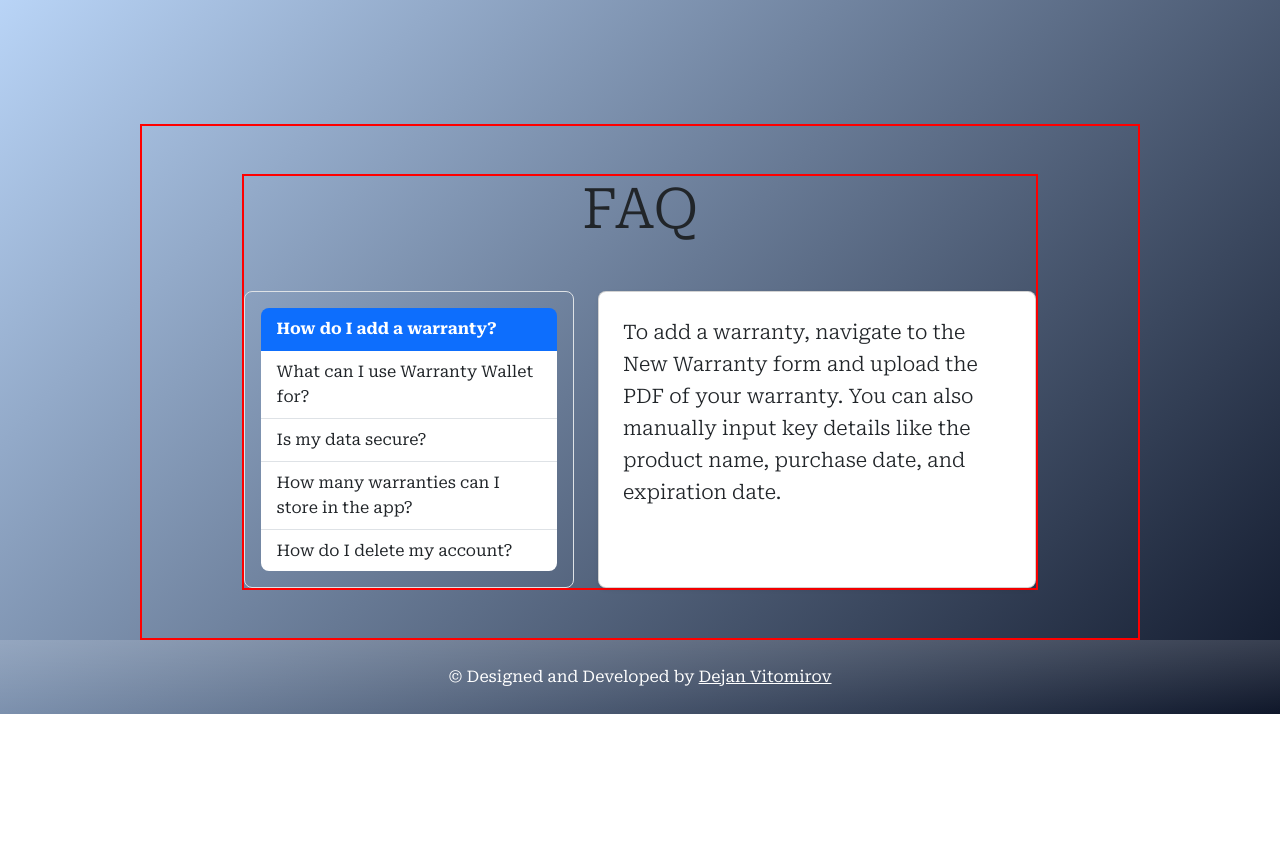
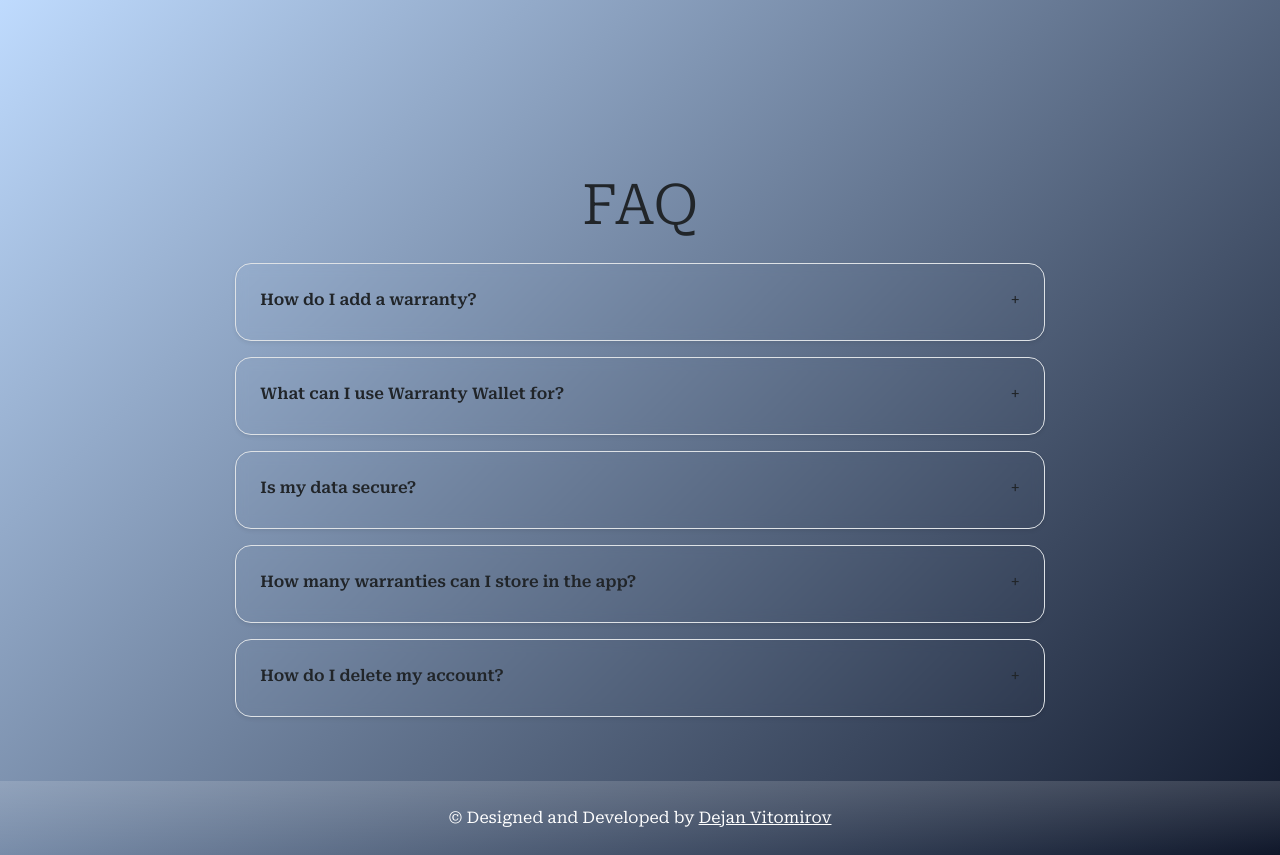
Before and after one commit to Vitomirov/warranty-wallet, a React (Vite) app in the folder src/frontend/: page / in a window 1280 px wide. Shown: the part 2140-2995 px from the top of the page. Before the commit the page ends 2854 px from the top, so only its background shows below. Built offline with nearby package versions, Linux system fonts and the light colour scheme; a web font is replaced by a local one.

Commit message:
FAQ section improvement

```diff
--- a/src/frontend/animations/Animations.js
+++ b/src/frontend/animations/Animations.js
@@ -103,3 +103,27 @@ export const popUpAndFadeIn = {
     },
   },
 };
+
+// Modal animation: fade-in + scale + subtle rotate for modern feel
+export const modalPop = {
+  hidden: { opacity: 0, scale: 0.8, rotate: -3, y: 40 },
+  visible: {
+    opacity: 1,
+    scale: 1,
+    rotate: 0,
+    y: 0,
+    transition: {
+      type: "spring",
+      stiffness: 100,
+      damping: 15,
+      mass: 0.8,
+    },
+  },
+  exit: {
+    opacity: 0,
+    scale: 0.9,
+    rotate: 2,
+    y: 20,
+    transition: { duration: 0.4, ease: "easeInOut" },
+  },
+};
--- a/src/frontend/pages/FAQ.jsx
+++ b/src/frontend/pages/FAQ.jsx
@@ -1,7 +1,9 @@
 import React, { useState } from "react";
+import { motion } from "framer-motion";
+import { itemVariants } from "../animations/Animations"; // smooth fade/slide animations
 
 const FAQ = () => {
-  const [activeQuestion, setActiveQuestion] = useState(0);
+  const [activeQuestion, setActiveQuestion] = useState(null);
 
   const faqs = [
     {
@@ -31,38 +33,60 @@ const FAQ = () => {
     },
   ];
 
+  const toggleQuestion = (index) => {
+    setActiveQuestion(activeQuestion === index ? null : index);
+  };
+
   return (
-    <section
-      id="faq"
-      className="min-vh-75 d-flex justify-content-center py-5 help"
-    >
-      <div className="content-layout w-100 help">
-        <h2 className="display-4 text-center mb-5">FAQ</h2>
+    <section id="faq" className="py-5">
+      <div className="container">
+        <h2 className="display-4 text-center mb-4">FAQ</h2>
 
-        <div className="row justify-content-center g-0">
-          {/* Left Column: Questions List */}
-          <div className="col-md-5">
-            <div className="list-group list-group-flush border rounded-3 p-3 h-100">
-              {faqs.map((faq, index) => (
+        <div className="row justify-content-center">
+          <div className="col-lg-10">
+            {faqs.map((faq, index) => (
+              <motion.div
+                key={index}
+                className="mb-3 rounded-4 border shadow-sm"
+                style={{
+                  backgroundColor: "transparent",
+                  backdropFilter: "blur(6px)", // modern frosted glass
+                  cursor: "pointer",
+                }}
+                variants={itemVariants}
+                initial="hidden"
+                whileInView="visible"
+                viewport={{ once: true, amount: 0.2 }}
+              >
                 <button
-                  key={index}
-                  type="button"
-                  className={`list-group-item list-group-item-action ${
-                    activeQuestion === index ? "active fw-bold" : ""
-                  }`}
-                  onClick={() => setActiveQuestion(index)}
+                  className="faq-btn btn text-start w-100 p-4 d-flex justify-content-between align-items-center"
+                  onClick={() => toggleQuestion(index)}
+                  aria-expanded={activeQuestion === index}
+                  aria-controls={`faq-answer-${index}`}
                 >
-                  {faq.question}
+                  <span className="fw-semibold">{faq.question}</span>
+                  <span className="ms-2">
+                    {activeQuestion === index ? "−" : "+"}
+                  </span>
                 </button>
-              ))}
-            </div>
-          </div>
 
-          {/* Right Column: Answer Panel */}
-          <div className="col-md-7 ps-md-4 mt-3 mt-md-0">
-            <div className="card shadow-sm rounded-3 p-4 h-100">
-              <p className="lead">{faqs[activeQuestion].answer}</p>
-            </div>
+                {/* Animated answer */}
+                <motion.div
+                  id={`faq-answer-${index}`}
+                  className="px-4 pb-1"
+                  initial={{ opacity: 0, height: 0 }}
+                  animate={
+                    activeQuestion === index
+                      ? { opacity: 1, height: "auto" }
+                      : { opacity: 0, height: 0 }
+                  }
+                  transition={{ duration: 0.5, ease: [0.25, 1, 0.5, 1] }}
+                  style={{ overflow: "hidden" }}
+                >
+                  <p className="text-muted">{faq.answer}</p>
+                </motion.div>
+              </motion.div>
+            ))}
           </div>
         </div>
       </div>
--- a/src/frontend/styles/pages/_pages.scss
+++ b/src/frontend/styles/pages/_pages.scss
@@ -117,3 +117,36 @@
     background-position: right;
     background-repeat: no-repeat;
 }
+
+
+//FAQ
+
+.faq-btn {
+  outline: none !important;        // remove outline
+  box-shadow: none !important;     // remove shadow
+  border: none;                     // remove default border
+  -webkit-tap-highlight-color: transparent; // remove mobile tap highlight
+  transition: box-shadow 0.3s ease, transform 0.2s ease;
+
+  &:focus,
+  &:focus-visible,
+  &:active {
+    outline: none !important;
+    box-shadow: none !important;
+    border: none;
+  }
+
+  &:active {
+    transform: scale(0.98); // subtle press effect
+  }
+
+  &:hover {
+    transform: scale(1.02); // optional hover scale
+  }
+}
+
+/* Optional: add soft keyboard focus halo for accessibility */
+.faq-btn:focus-visible {
+  box-shadow: 0 0 0 3px rgba(0, 123, 255, 0.3);
+  border-radius: 0.5rem;
+}
```
